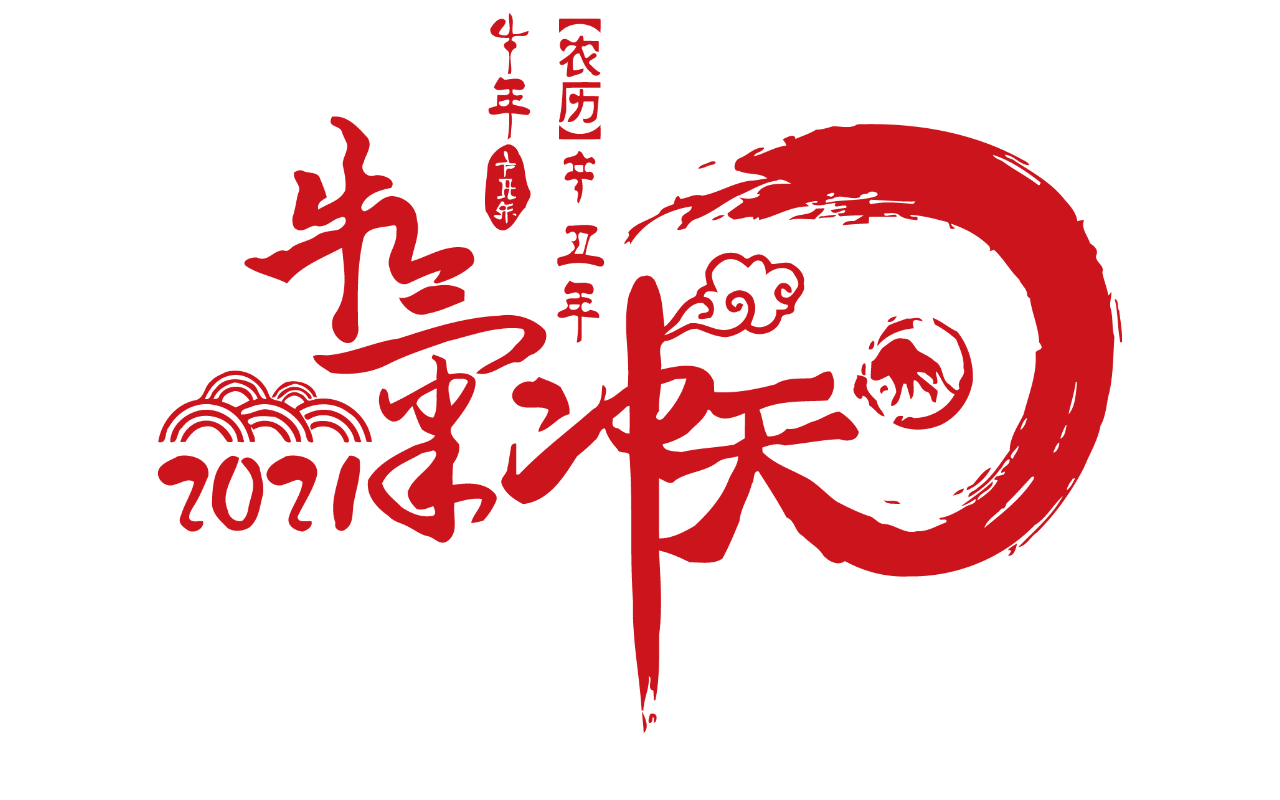
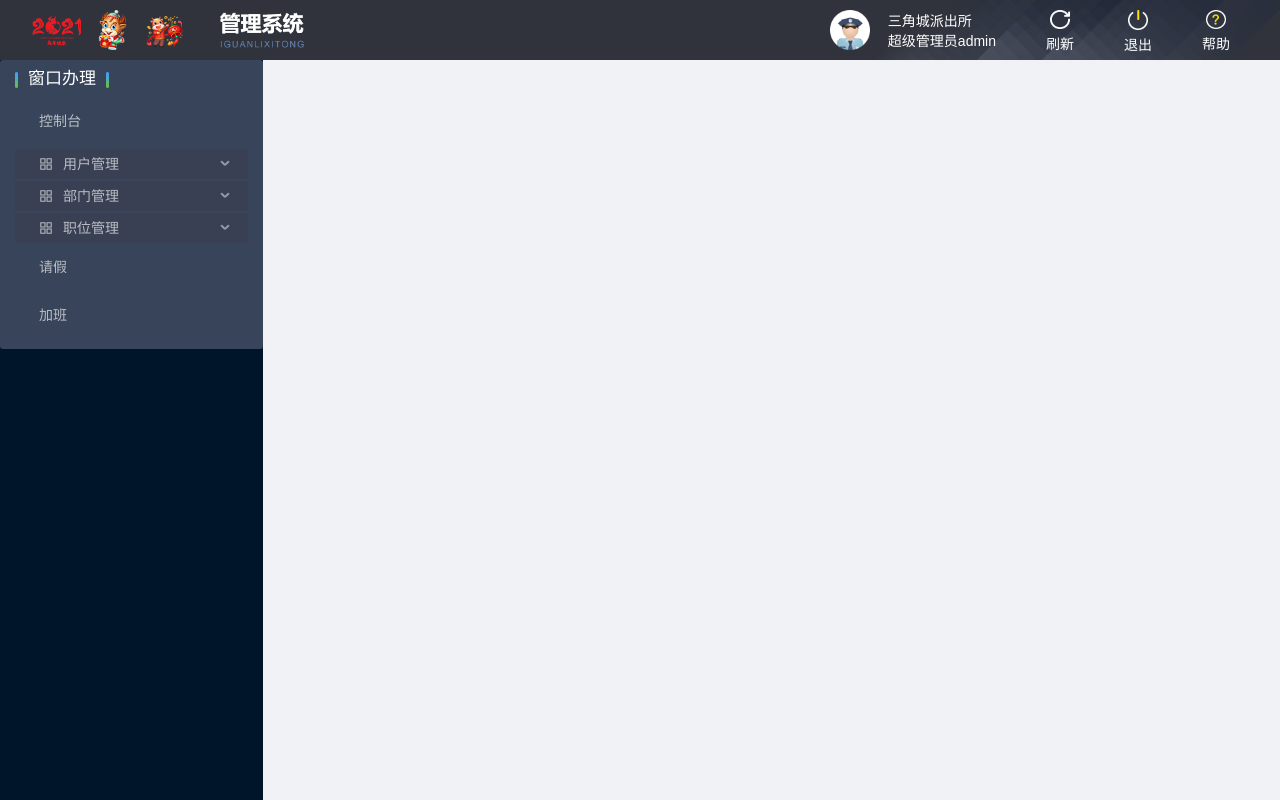
Before and after one commit to wwt-power/react, a React app: page / in a window 1280 px wide. Built offline with nearby package versions, Linux system fonts and the light colour scheme.

Commit message:
BrowserRouter 页面切换

```diff
--- a/src/App.js
+++ b/src/App.js
@@ -13,8 +13,8 @@ class App extends Component{
       <Fragment>
         <BrowserRouter>
           <Switch>
-            <Route exact path="/" component={Welcome} />
-			<Route exact path="/index" component={Index} />
+			<Route exact path="/" component={Index} />
+            <Route exact path="/welcome" component={Welcome} />
             <Route path="/home" component={Home} />
             <Route path="/login" component={Loagin} />
           </Switch>
--- a/src/common/router/ContainerMain.js
+++ b/src/common/router/ContainerMain.js
@@ -1,5 +1,5 @@
 import React,{Component} from "react";
-import {BrowserRouter,Switch,Route} from "react-router-dom";
+import {Switch,Route} from "react-router-dom";
 // 私有组件方法
 import PrivateRouter from "@common/router/PrivateRouter.js"
 // page
@@ -15,12 +15,10 @@ export default class ContainerMain extends Component {
 
 	render() {
 		return (
-			<BrowserRouter>
-				<Switch>
-					<Route path="/index/user/list" exact component={UserList} />
-					<PrivateRouter exact path="/index/user/add" component={UserAdd} />
-				</Switch>
-			</BrowserRouter>
+			<Switch>
+				<Route exact path="/user/list" component={UserList} />
+				<PrivateRouter exact path="/user/add" component={UserAdd} />
+			</Switch>
 		);
 	}
 }
--- a/src/common/router/Index.js
+++ b/src/common/router/Index.js
@@ -1,21 +1,21 @@
 const router =[
 	{
 		title:"控制台",
-		icon:"index",
-		key:"/index"
+		icon:"control",
+		key:"/control"
 	},
 	{
 		title:"用户管理",
 		icon:"laptop",
-		key:"/index/user",
+		key:"/user",
 		subs:[
 			{
-				key:"/index/user/list",
+				key:"/user/list",
 				title:"用户列表",
 				icon:""
 			},
 			{
-				key:"/index/user/add",
+				key:"/user/add",
 				title:"添加用户",
 				icon:""
 			},
--- a/src/views/layout/Index.js
+++ b/src/views/layout/Index.js
@@ -7,12 +7,16 @@ import SideBar from "./SideBar"
 import TopBar from "./TopBar"
 import ContainerMain from "@common/router/ContainerMain.js"
 
+//路由
+import {BrowserRouter} from 'react-router-dom';
+
 const { Header, Sider, Content } = Layout;
 
 export default class Index extends Component{
 	render(){
 		return(
 			<Fragment>
+				<BrowserRouter>
 					<Layout className="layout-wrap">
 						<Header>
 							<TopBar />
@@ -26,6 +30,7 @@ export default class Index extends Component{
 							</Content>
 						</Layout>
 					</Layout>
+				</BrowserRouter>
 			</Fragment>
 		)
 	}
```
Lines whose indentation alone changed are shown as unchanged.
